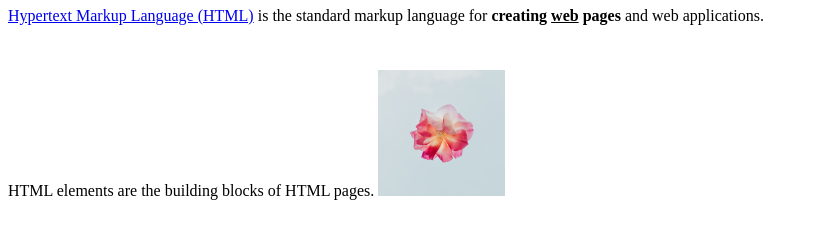
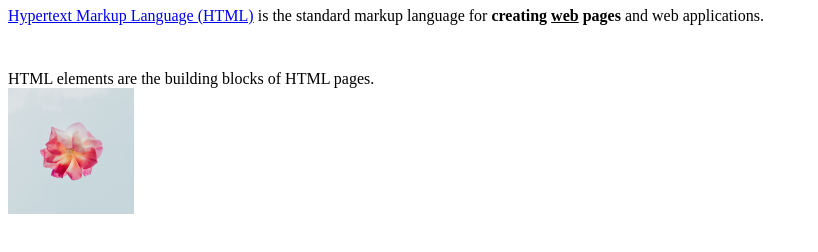
Before and after one commit to euna22/web1, a plain HTML site: page 1.html in a window 1280 px wide. Shown: the part 194-446 px from the top of the page, without its empty margins (0-818 px from the left). Drawn offline with Linux system fonts and the light colour scheme.

Commit message:
Update 1.html

```diff
--- a/1.html
+++ b/1.html
@@ -14,7 +14,7 @@
   <h2>HTML</h2>
   <p><a href="https://www.w3.org/TR/html5/" target="_blank" title="html5 specification">Hypertext Markup Language (HTML)</a>
     is the standard markup language for <strong>creating <u>web</u> pages</strong> and web applications.
-  </p><p style="margin-top:45px;">HTML elements are the building blocks of HTML pages.
+  </p><p style="margin-top:45px;">HTML elements are the building blocks of HTML pages.<br>
     <img src="image.jpg" width="10%">
   </p>
 </body>
```
